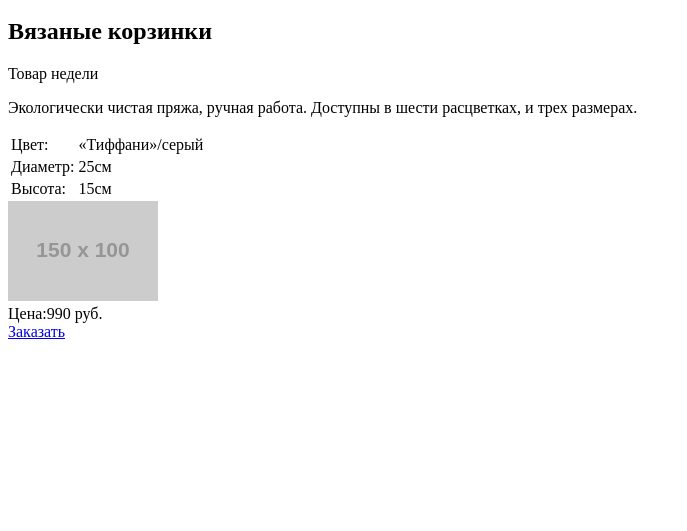
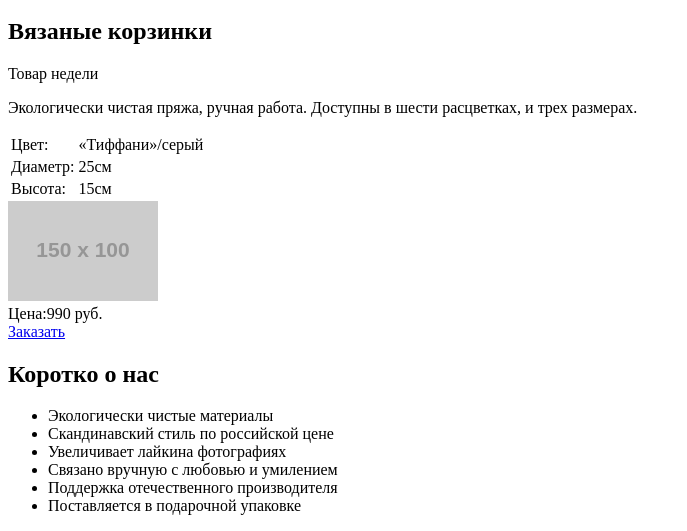
Before and after one commit to Sotnikov-Denis/99369-mishka, a website: page index.html in a window 1280 px wide. Shown: the part 457-988 px from the top of the page, without its empty margins (0-687 px from the left). Before the commit the page ends 806 px from the top, so only its background shows below. Drawn offline with Linux system fonts and the light colour scheme.

Commit message:
Размечает блок преимуществ

```diff
--- a/index.html
+++ b/index.html
@@ -103,6 +103,19 @@
         <a class="popular-product__btn btn" href="#">Заказать</a>
       </div>
     </section>
+    <section class="advantages">
+      <h2 class="advantages__title">
+        Коротко о нас
+      </h2>
+      <ul class="advantages__list">
+        <li class="advantages__item advantages__item--materials">Экологически чистые материалы</li>
+        <li class="advantages__item advantages__item--price">Скандинавский стиль по российской цене</li>
+        <li class="advantages__item advantages__item--likes">Увеличивает лайкина фотографиях</li>
+        <li class="advantages__item advantages__item--love">Связано вручную с любовью и умилением</li>
+        <li class="advantages__item advantages__item--manufacturer">Поддержка отечественного производителя</li>
+        <li class="advantages__item advantages__item--gift">Поставляется в подарочной упаковке</li>
+      </ul>
+    </section>
   </main>
 </body>
 
```
